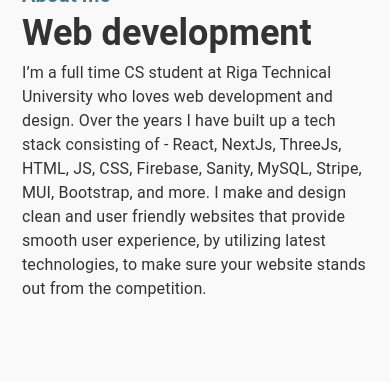
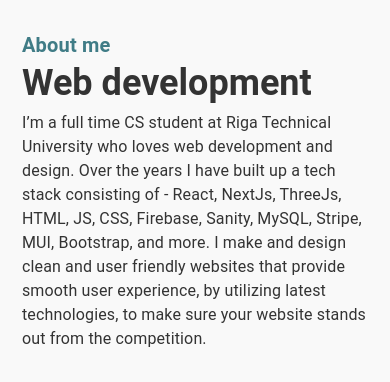
Before and after one commit to SimonsMeldzers/Portfolio, a Next.js app: page /components/About in a window 390 px wide. Shown: the top 382 px of the page. Built offline with nearby package versions, Linux system fonts and the light colour scheme.

Commit message:
Fixing responsivness

```diff
--- a/src/styles/components/About.css
+++ b/src/styles/components/About.css
@@ -61,7 +61,7 @@
 @media (max-width: 808px) {
     .a-container{
         flex-wrap:wrap-reverse !important;
-        z-index: -1;
+        margin-top: 50px !important;
     }
     .a-blob-container{
         width: 100% !important;
@@ -72,9 +72,13 @@
         width: 100% !important;
         position: relative;
         padding-top: 200px !important;
+        z-index: -1 !important;
     }
     .a-blob{
         height: 80% !important;
+    }
+    .a-text, .a-sub-title, .a-title{
+        z-index: 2 !important;
     }
 }
 
```
